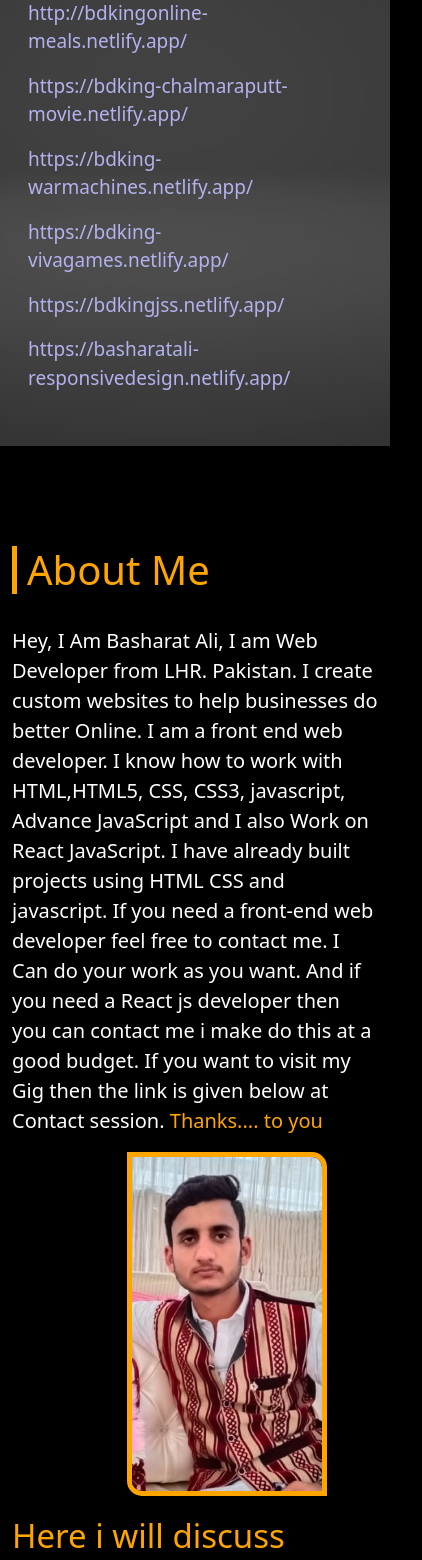
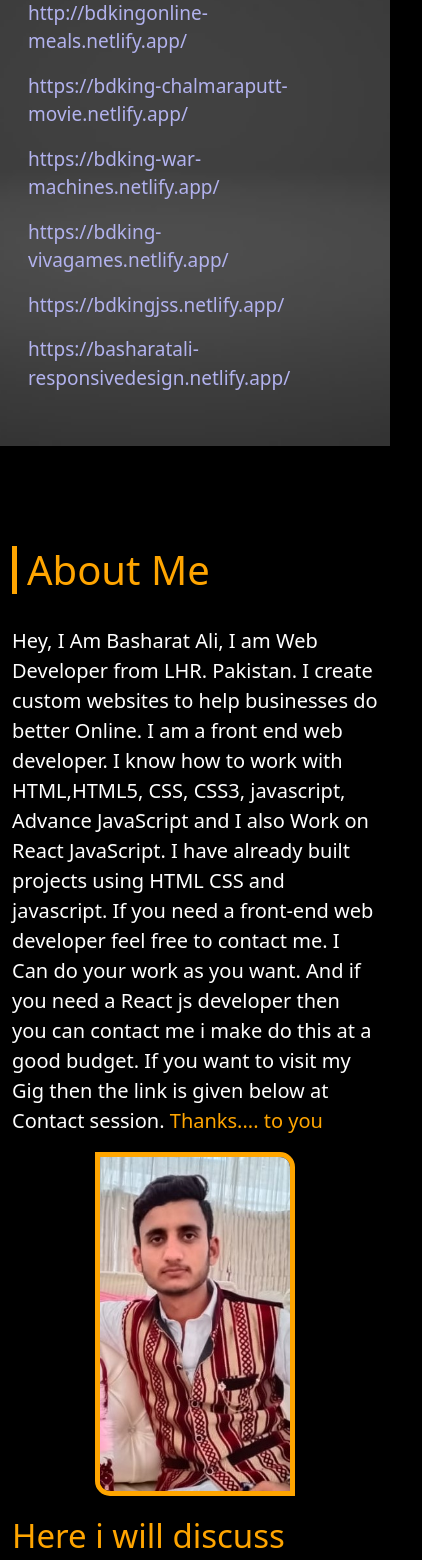
Before and after one commit to BasharatAliKing/My-Portfolio, a React (Create React App) app: page / in a window 390 px wide. Shown: the part 1600-3160 px from the top of the page, 422 px wide, since content can reach past the window. Built offline with nearby package versions, Linux system fonts and the light colour scheme.

Commit message:
edit readme and add new.md

```diff
--- a/src/App.js
+++ b/src/App.js
@@ -85,7 +85,7 @@ function App(){
                                 <li className='nav-item' data-aos="fade-up"  data-aos-duration="1000"><a className='nav-link' href="https://bdkinglogin-form.netlify.app/">https://bdkinglogin-form.netlify.app/</a></li>
                                 <li className='nav-item' data-aos="fade-up"  data-aos-duration="1000"><a className='nav-link' href="http://bdkingonline-meals.netlify.app/">http://bdkingonline-meals.netlify.app/</a></li>
                                 <li className='nav-item' data-aos="fade-up"  data-aos-duration="1000"><a className='nav-link' href="https://bdking-chalmaraputtmovie.netlify.app/#putt3">https://bdking-chalmaraputt-movie.netlify.app/</a></li>
-                                <li className='nav-item' data-aos="fade-up"  data-aos-duration="1000"><a className='nav-link' href="https://bdkingwarmachines.netlify.app/">https://bdking-warmachines.netlify.app/</a></li>
+                                <li className='nav-item' data-aos="fade-up"  data-aos-duration="1000"><a className='nav-link' href="https://bdkingwarmachines.netlify.app/">https://bdking-war-machines.netlify.app/</a></li>
                                 <li className='nav-item' data-aos="fade-up"  data-aos-duration="1000"><a className='nav-link' href="https://bdkingvivagames.netlify.app/">https://bdking-vivagames.netlify.app/</a></li>
                                 <li className='nav-item' data-aos="fade-up"  data-aos-duration="1000"><a className='nav-link' href="https://bdkingjss.netlify.app/">https://bdkingjss.netlify.app/</a></li>
                                 <li className='nav-item' data-aos="fade-up"  data-aos-duration="1000"><a className='nav-link' href="https://basharatali-responsivedesign.netlify.app/">https://basharatali-responsivedesign.netlify.app/</a></li>
@@ -106,7 +106,7 @@ function App(){
                             <div className="col-md-8">
                                 <p className="mt-4" data-aos="fade-up"  data-aos-duration="1000">Hey, I Am Basharat Ali, I am Web Developer from LHR. Pakistan. I create custom websites to help businesses do better Online. I am a front end web developer. I know how to work with HTML,HTML5, CSS, CSS3, javascript, Advance JavaScript and I also Work on React JavaScript. I have already built projects using HTML CSS and javascript. If you need a front-end web developer feel free to contact me. I Can do your work as you want. And if you need a React js developer then you can contact me i make do this at a good budget. If you want to visit my Gig then the link is given below at Contact session. <span>Thanks.... to you </span></p>
                             </div>
-                            <div className="col-md-3 offset-1">
+                            <div className="col-md-3 offset-md-1">
                                 <img data-aos="fade-left"  data-aos-duration="1000" src={process.env.PUBLIC_URL + "/me.jpg"} alt="" className='me' width="200px" />
                             </div>
                             <div className="col-lg-6 col-md-10">
```
